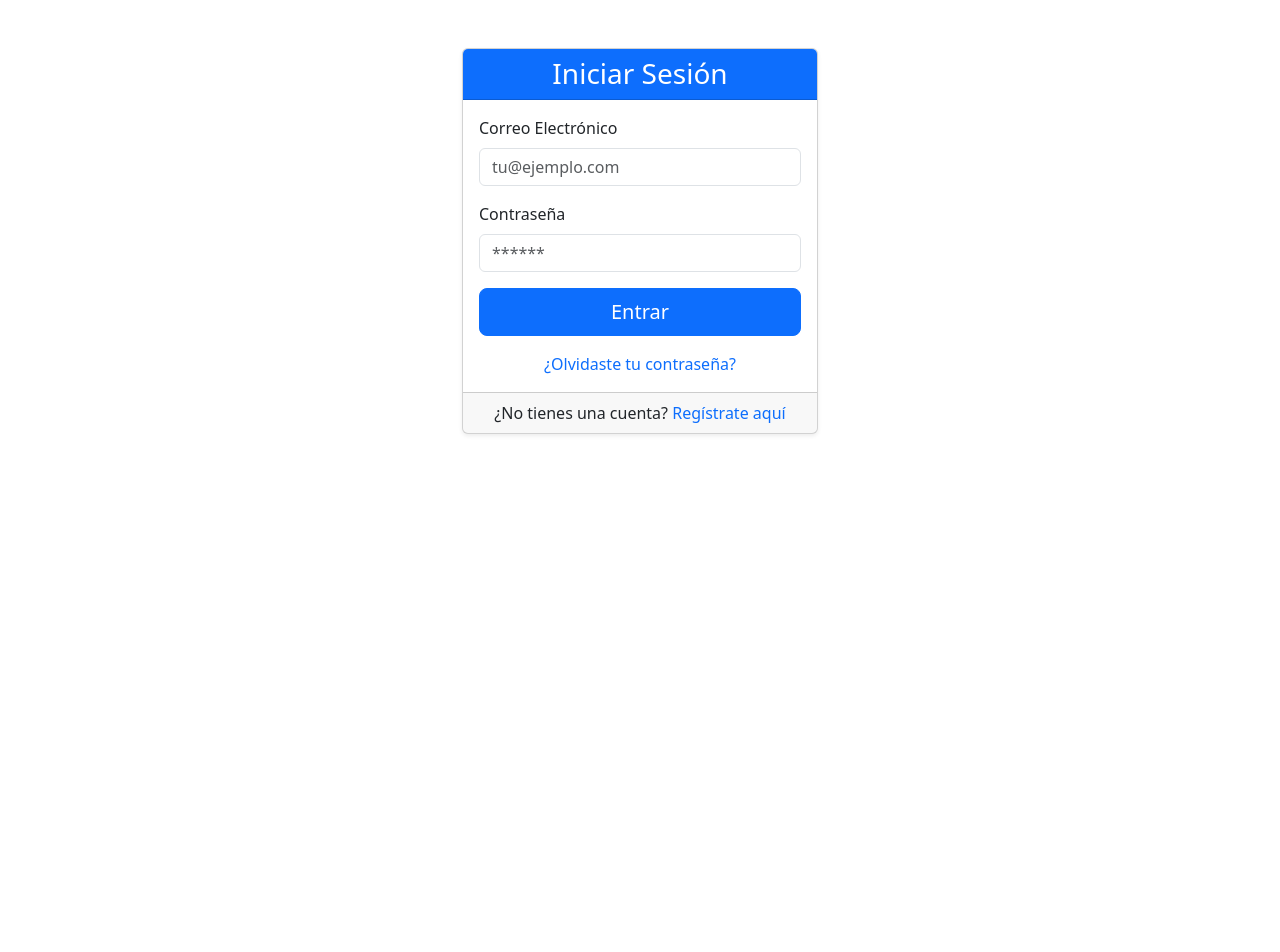
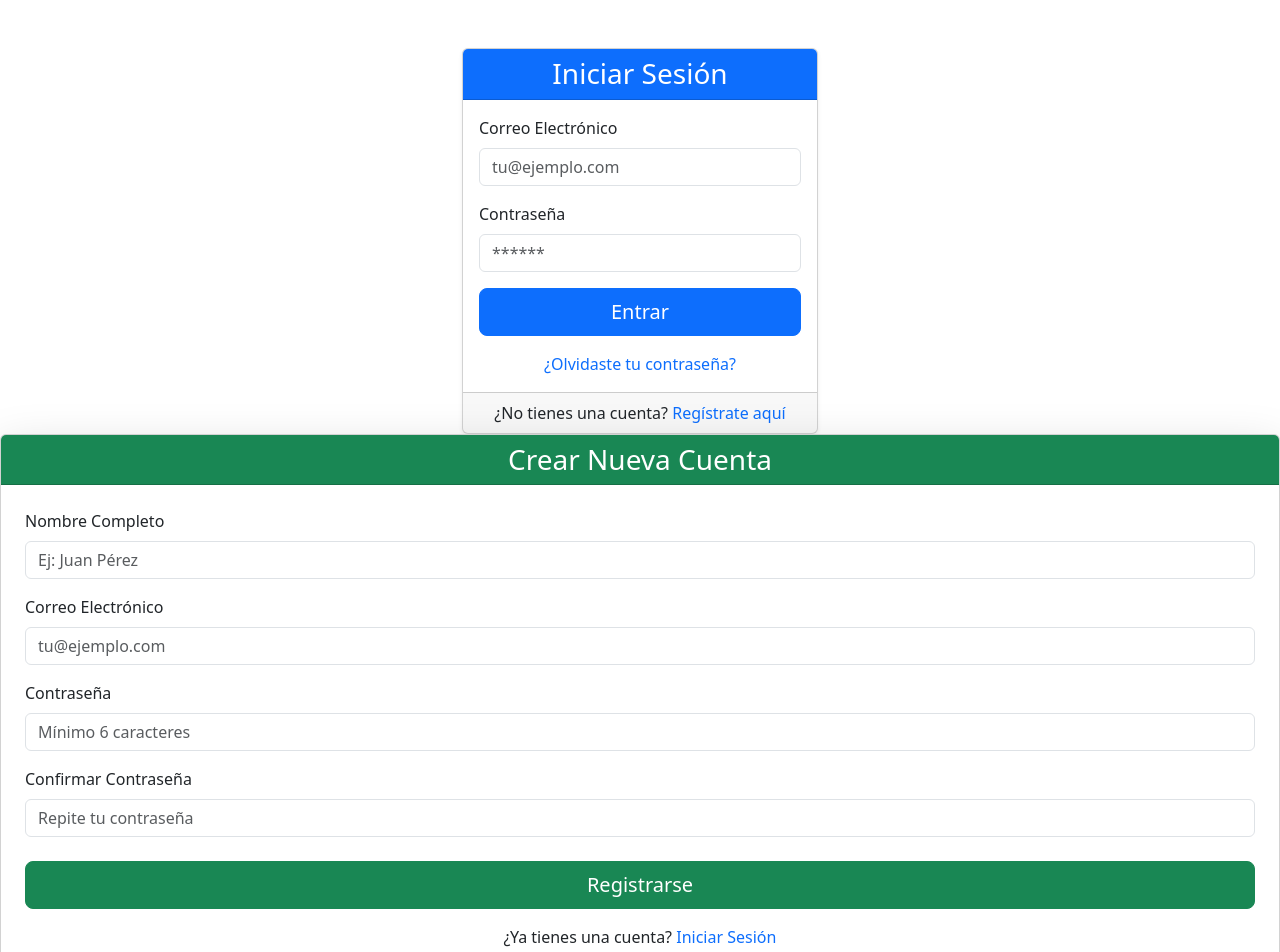
Before and after one commit to YahirLeonn/ProyectoDesarrolloWebIntegral, an Angular app: page / in a window 1280 px wide. Shown: the top 952 px of the page. Before the commit the page ends 800 px from the top, so only its background shows below. Built offline with nearby package versions, Linux system fonts and the light colour scheme.

Commit message:
Ageregando diseno de register

```diff
--- a/src/app/app.component.html
+++ b/src/app/app.component.html
@@ -1,2 +1,3 @@
 <router-outlet></router-outlet>
 <app-login></app-login>
+<app-register></app-register>
--- a/src/app/app.component.ts
+++ b/src/app/app.component.ts
@@ -1,11 +1,12 @@
 import { Component } from '@angular/core';
 import { RouterOutlet } from '@angular/router';
 import { LoginComponent } from './auth/login/login.component';
+import { RegisterComponent } from './auth/register/register.component';
 
 @Component({
   selector: 'app-root',
   standalone: true,
-  imports: [RouterOutlet,LoginComponent],
+  imports: [RouterOutlet,LoginComponent,RegisterComponent],
   templateUrl: './app.component.html',
   styleUrl: './app.component.css'
 })
--- a/src/app/auth/login/login.component.html
+++ b/src/app/auth/login/login.component.html
@@ -32,7 +32,7 @@
                 >
               </div>
               <div class="d-grid gap-2">
-                <button type="submit" class="btn btn-primary btn-lg">Entrar</button>
+                <button type="submit" class="btn btn-primary btn-lg" >Entrar</button>
               </div>
               <div class="text-center mt-3">
                 <a href="#" class="text-decoration-none">¿Olvidaste tu contraseña?</a>
@@ -40,7 +40,7 @@
             </form>
           </div>
           <div class="card-footer text-center">
-            ¿No tienes una cuenta? <a href="#" class="text-decoration-none">Regístrate aquí</a>
+            ¿No tienes una cuenta? <a routerLink="/register"class="text-decoration-none">Regístrate aquí</a>
           </div>
         </div>
       </div>
--- a/src/app/auth/login/login.component.ts
+++ b/src/app/auth/login/login.component.ts
@@ -1,11 +1,12 @@
 import { CommonModule } from '@angular/common';
 import { ChangeDetectionStrategy, Component } from '@angular/core';
 import { FormsModule } from '@angular/forms';
+import { RouterLink } from '@angular/router';
 
 @Component({
   selector: 'app-login',
   standalone: true,
-  imports: [CommonModule,FormsModule],
+  imports: [CommonModule,FormsModule,RouterLink],
   templateUrl: './login.component.html',
   styles: `
     :host {
--- a/src/app/auth/register/register.component.html
+++ b/src/app/auth/register/register.component.html
@@ -1 +1,63 @@
-<p>register works!</p>,
+<div class="card shadow-lg">
+    <div class="card-header text-center bg-success text-white">
+      <h3 class="mb-0">Crear Nueva Cuenta</h3>
+    </div>
+    <div class="card-body p-4">
+      <form (ngSubmit)="onRegister()">
+        <div class="mb-3">
+          <label for="fullName" class="form-label">Nombre Completo</label>
+          <input
+            type="text"
+            class="form-control"
+            id="fullName"
+            name="fullName"
+            [(ngModel)]="fullName"
+            required
+            placeholder="Ej: Juan Pérez"
+          >
+        </div>
+        <div class="mb-3">
+          <label for="email" class="form-label">Correo Electrónico</label>
+          <input
+            type="email"
+            class="form-control"
+            id="email"
+            name="email"
+            [(ngModel)]="email"
+            required
+            placeholder="tu@ejemplo.com"
+          >
+        </div>
+        <div class="mb-3">
+          <label for="password" class="form-label">Contraseña</label>
+          <input
+            type="password"
+            class="form-control"
+            id="password"
+            name="password"
+            [(ngModel)]="password"
+            required
+            placeholder="Mínimo 6 caracteres"
+          >
+        </div>
+        <div class="mb-4">
+          <label for="confirmPassword" class="form-label">Confirmar Contraseña</label>
+          <input
+            type="password"
+            class="form-control"
+            id="confirmPassword"
+            name="confirmPassword"
+            [(ngModel)]="confirmPassword"
+            required
+            placeholder="Repite tu contraseña"
+          >
+        </div>
+        <div class="d-grid gap-2">
+          <button type="submit" class="btn btn-success btn-lg">Registrarse</button>
+        </div>
+        <div class="text-center mt-3">
+          ¿Ya tienes una cuenta? <a href="#" class="text-decoration-none">Iniciar Sesión</a>
+        </div>
+      </form>
+    </div>
+  </div>
--- a/src/app/auth/register/register.component.ts
+++ b/src/app/auth/register/register.component.ts
@@ -1,9 +1,11 @@
+import { CommonModule } from '@angular/common';
 import { ChangeDetectionStrategy, Component } from '@angular/core';
+import { FormsModule } from '@angular/forms';
 
 @Component({
   selector: 'app-register',
   standalone: true,
-  imports: [],
+  imports: [CommonModule,FormsModule],
   templateUrl: './register.component.html',
   styles: `
     :host {
@@ -12,4 +14,21 @@ import { ChangeDetectionStrategy, Component } from '@angular/core';
   `,
   changeDetection: ChangeDetectionStrategy.OnPush,
 })
-export class RegisterComponent { }
+export class RegisterComponent {
+
+  fullName: string = '';
+  email: string = '';
+  password: string = '';
+  confirmPassword: string = '';
+
+  onRegister() {
+    if (this.password !== this.confirmPassword) {
+      alert('Las contraseñas no coinciden!');
+      return;
+    }
+    // Aquí iría la lógica de registro
+    console.log('Intento de registro con:', this.fullName, this.email, this.password);
+    alert(`Registro Intentado!\nNombre: ${this.fullName}\nEmail: ${this.email}\nPassword: ${this.password}`);
+    // Normalmente, enviarías esto a un servicio de registro
+  }
+ }
```
